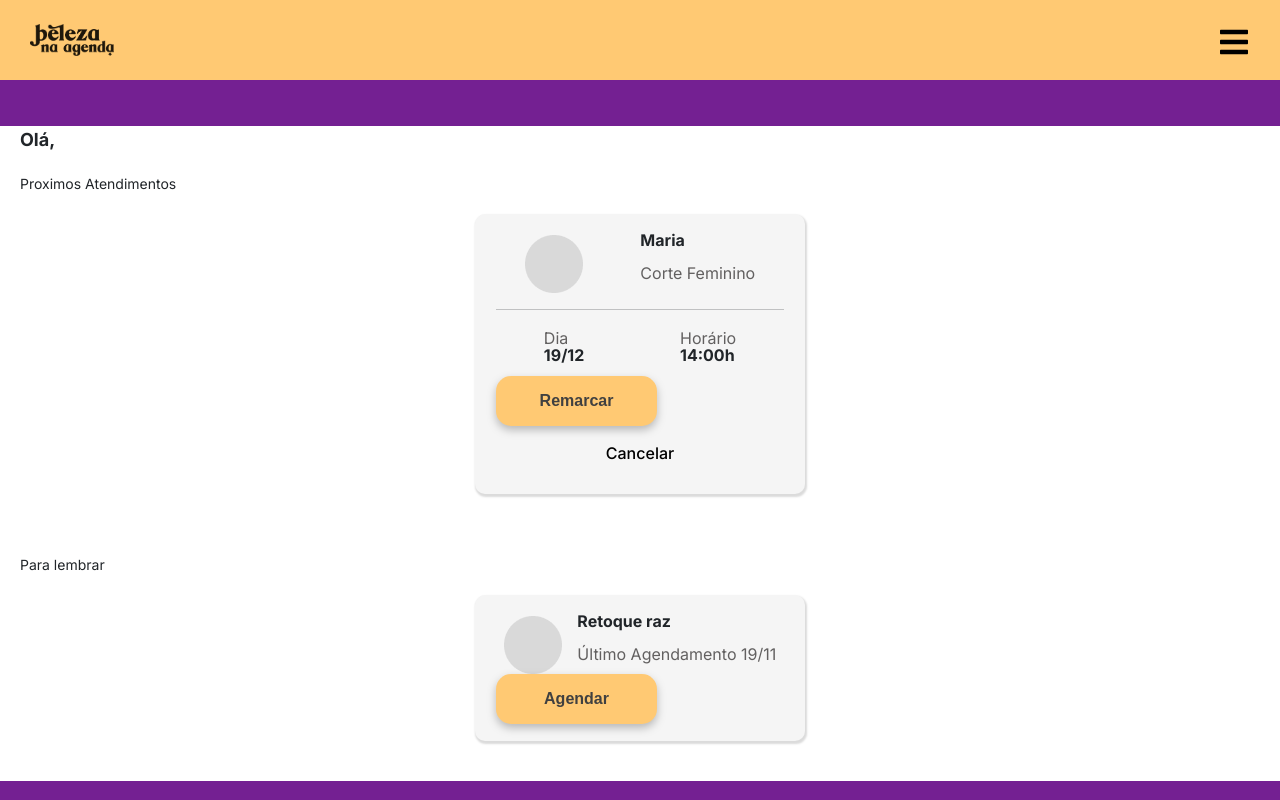
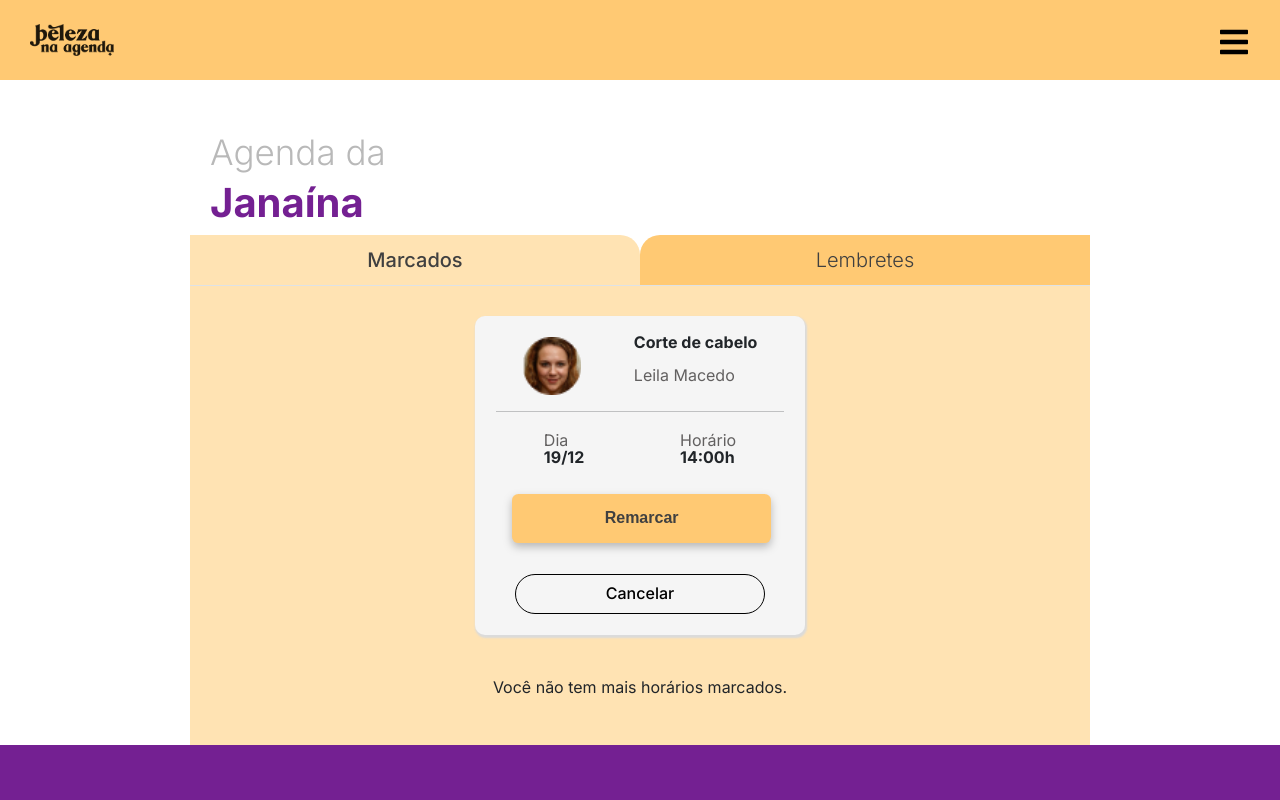
Before and after one commit to HudsonMenezes/belezanaagenda-ts, a React (Create React App) app: page /perfil in a window 1280 px wide. Built offline with nearby package versions, Linux system fonts and the light colour scheme.

Commit message:
Correções e refeito a pagina de perfil

```diff
--- a/src/index.css
+++ b/src/index.css
@@ -15,6 +15,7 @@ body {
   max-width: 500px;
   min-width: 300px;
   margin: auto;
+  overflow-y: hidden;
 }
 
 #boxHome{
@@ -71,6 +72,12 @@ body {
 #boxHome h4{
   font-size: 13px;
   color: #B9B9B9;
+}
+
+.ajusteFonte{
+  font-size: 35px;
+  color: #B9B9B9;
+  font-weight: 300;
 }
 
 .bannersalao{
@@ -157,3 +164,48 @@ body {
   font-weight: 300;
   font-size: 15px;
 }
+
+.tab1Perfil{
+  padding: 30px;
+  background-color: #FFE3B3;
+}
+
+.tab2Perfil{
+  padding: 30px;
+  background-color: #FFC973;
+}
+
+.buttonTab1,.buttonTab1:hover{
+  background-color: #FFE3B3;
+  border-radius: 0 20px 0 0;
+  color: #404040;
+  font-weight: 500;
+  height: 50px;
+  padding-top: 10px;
+  width: 50%;
+}
+
+.buttonTab2,.buttonTab2:hover{
+  background-color: #FFC973;
+  border-radius: 20px 0 0 0;
+  color: #404040;
+  font-weight: 300;
+  height: 50px;
+  padding-top: 10px;
+  width: 50%;
+}
+
+.nav a{
+  font-size: 20px;
+  text-decoration: none;
+  text-align: center;
+}
+
+.perfilButton{
+  border: 1px solid black;
+  border-radius: 20px;
+  width: 250px;
+  text-align: center;
+  height: 40px;
+  padding-top: 6px;
+}
--- a/src/pages/Perfil/Perfil.tsx
+++ b/src/pages/Perfil/Perfil.tsx
@@ -6,7 +6,6 @@ import imgprofissional from "../../assets/imgprofissional.png";
 
 import {
   BoxStyle,
-  CaminhoStyle,
   ClienteStyle,
   ImgStyle,
   TextoStyle,
@@ -17,19 +16,27 @@ function Agendamento() {
 
   return (
     <div>
+      <div id="boxHome">
         <Header />
-      <div id="boxHome">
+        <div className="conteinerBase">
           <section>
-          <ClienteStyle>Olá, {user?.cliente.nome}</ClienteStyle>
-          <CaminhoStyle>Proximos Atendimentos</CaminhoStyle>
+            <ClienteStyle> <span className="ajusteFonte">Agenda da</span>  <h1>Janaína</h1> </ClienteStyle>
             {/* Procurar lib que faz isso */}
-          <div className="d-flex flex-column align-items-center">
+            <div>
+
+            <ul className="nav nav-tabs" id="nav-tab" role="tablist">
+                <a href="." className="nav-item active buttonTab1" id="home-tab" data-bs-toggle="tab" data-bs-target="#home-tab-pane" role="tab" aria-controls="home-tab-pane" aria-selected="true">Marcados</a>
+                <a href="." className="nav-item buttonTab2" id="profile-tab" data-bs-toggle="tab" data-bs-target="#profile-tab-pane" role="tab" aria-controls="profile-tab-pane" aria-selected="true">Lembretes</a>
+            </ul>
+            <div className="tab-content" id="nav-tabContent">
+              <div className="tab-pane fade show active" id="home-tab-pane" role="tabpanel" aria-labelledby="home-tab">
+                <div className="d-flex flex-column align-items-center tab1Perfil">
                 <BoxStyle>
                   <div className="primeiraparte">
                     <ImgStyle src={imgprofissional} alt="Imagem do Profissional" />
                     <TextoStyle>
-                  <p>Maria</p>
-                  <span>Corte Feminino</span>
+                      <p>Corte de cabelo</p>
+                      <span>Leila Macedo</span>
                     </TextoStyle>
                   </div>
                   <hr />
@@ -43,33 +50,34 @@ function Agendamento() {
                       <p>14:00h</p>
                     </div>
                   </TextoStyle>
-              <Button style={{ width: "161px", borderRadius: "15px" }}>
+                  <Button type="submit" className="m-3">
                     Remarcar
                   </Button>
-              <a href="/">Cancelar</a>
+                  <a href="/"><div className="perfilButton">Cancelar</div></a>
                 </BoxStyle>
+                <p>Você não tem mais horários marcados.</p>
                 </div>
-
-          <CaminhoStyle>Para lembrar</CaminhoStyle>
-          <div className="d-flex flex-column align-items-center">
+              </div>
+              <div className="tab-pane fade" id="profile-tab-pane" role="tabpanel" aria-labelledby="profile-tab">
+              <div className="d-flex flex-column align-items-center tab2Perfil">
                   <BoxStyle style={{ height: "146px" }}>
                   <div className="primeiraparte">
-                <ImgStyle src={imgprofissional} alt="Imagem do Profissional" />
                     <TextoStyle>
                       <p>Retoque raz</p>
                       <span>Último Agendamento 19/11</span>
                     </TextoStyle>
                   </div>
-
-              <Button style={{ width: "161px", borderRadius: "15px" }}>
-                Agendar
-              </Button>
+                  <a href="/"><div className="perfilButton">Agendar</div></a>
                   </BoxStyle>
+                  <p>Você não tem mais lembretes.</p>
+                </div>
+              </div>
+            </div>
             </div>
           </section>
         </div>
       </div>
+    </div>
   );
 }
-
 export default Agendamento;
--- a/src/pages/Perfil/Styles.tsx
+++ b/src/pages/Perfil/Styles.tsx
@@ -24,7 +24,6 @@ export const BoxStyle = styled.div`
   background-color: #f5f5f5;
   box-shadow: 1px 2px 2px 1px rgba(219, 219, 219, 1);
   width: 330px;
-  height: 280px;
   margin-bottom: 40px;
 
   .primeiraparte,
```
Also changed, not shown: src/assets/imgprofissional.png. Lines whose indentation alone changed are shown as unchanged.
